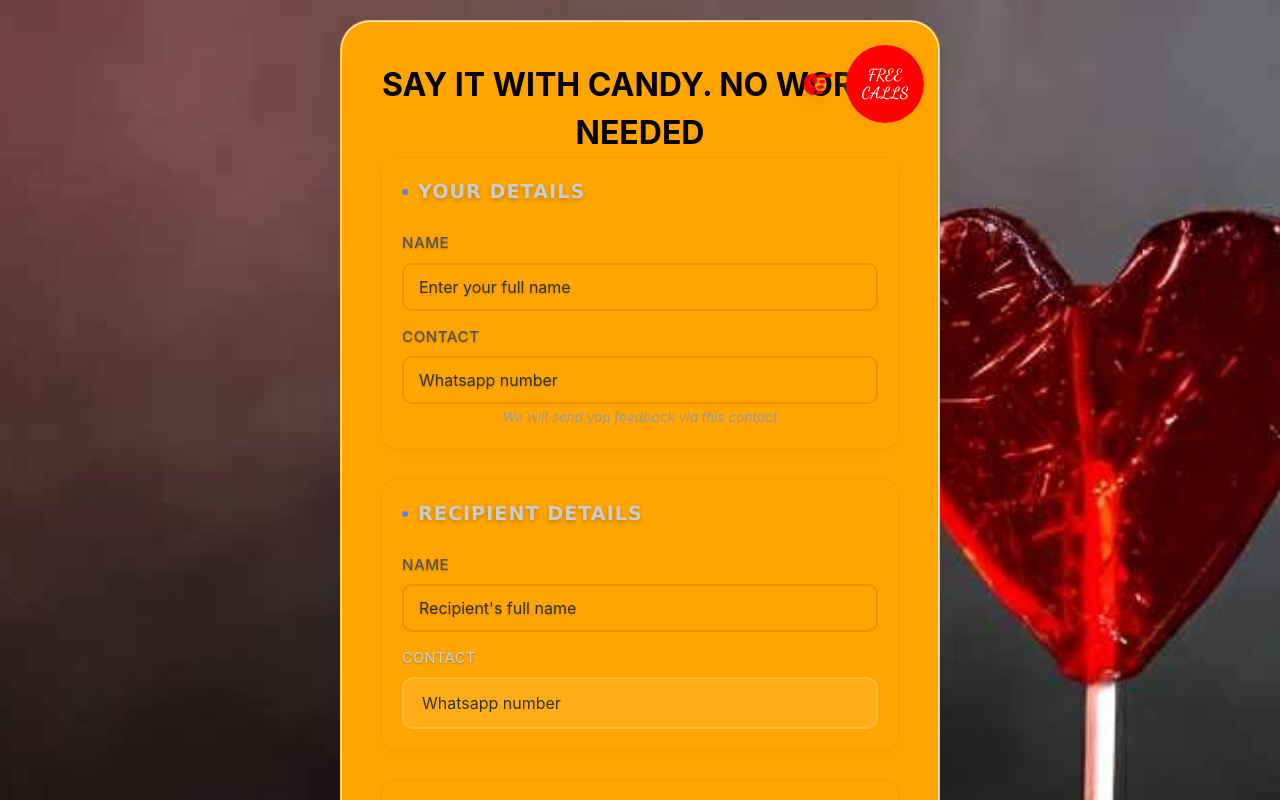
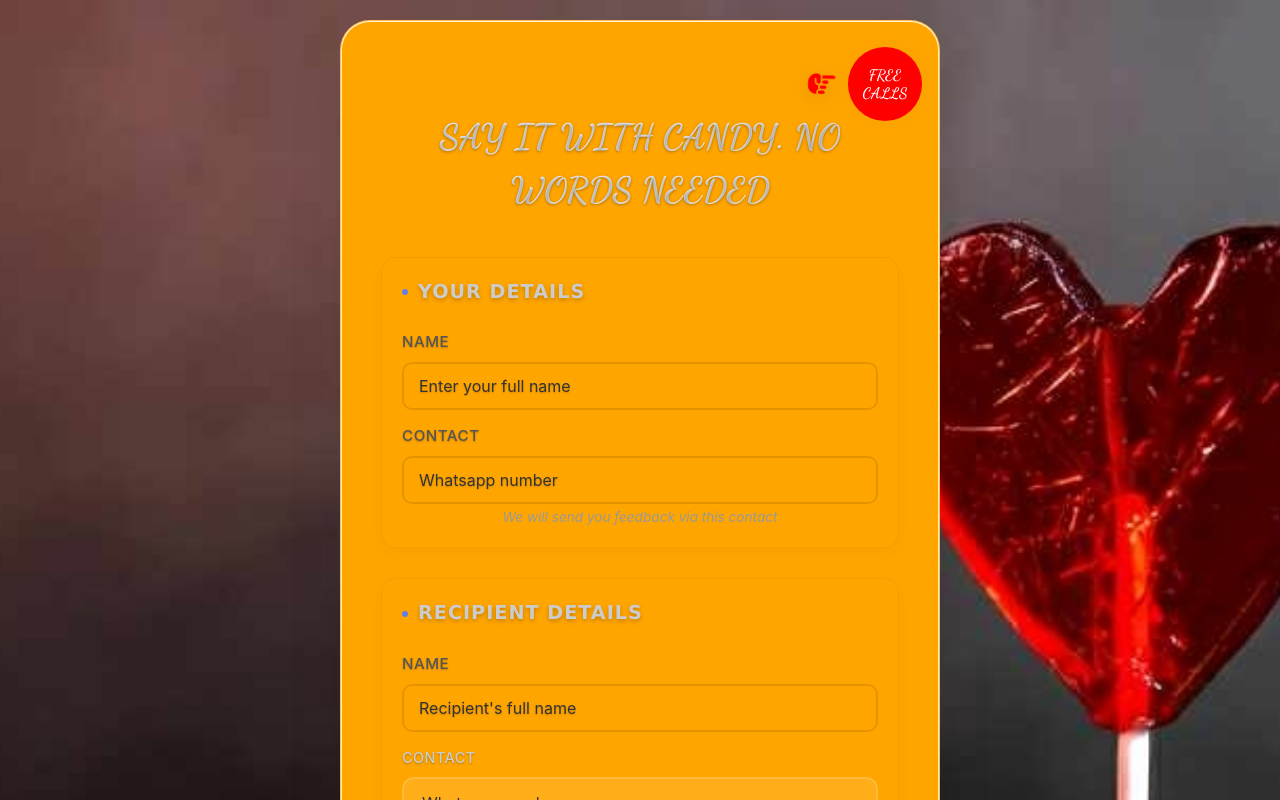
Before and after one commit to Taofeek-Kehinde/Mikibump-s-Calling-Center-Project, a React (Vite) app: page /canyform in a window 1280 px wide. Shown: the top 800 px of the page. Built offline with nearby package versions, Linux system fonts and the light colour scheme; no server answers; the database is empty.

Commit message:
Litle fix

```diff
--- a/src/pages/canyform.tsx
+++ b/src/pages/canyform.tsx
@@ -147,7 +147,7 @@ function Form() {
     FREE CALLS
   </motion.button>
 
-        <h1 className=".form-titless">SAY IT WITH CANDY. NO WORDS NEEDED</h1>
+        <h1 className="form-titless">SAY IT WITH CANDY. NO WORDS NEEDED</h1>
 
         <form onSubmit={handleSubmit}>
           {/* Your Details Section */}
```
